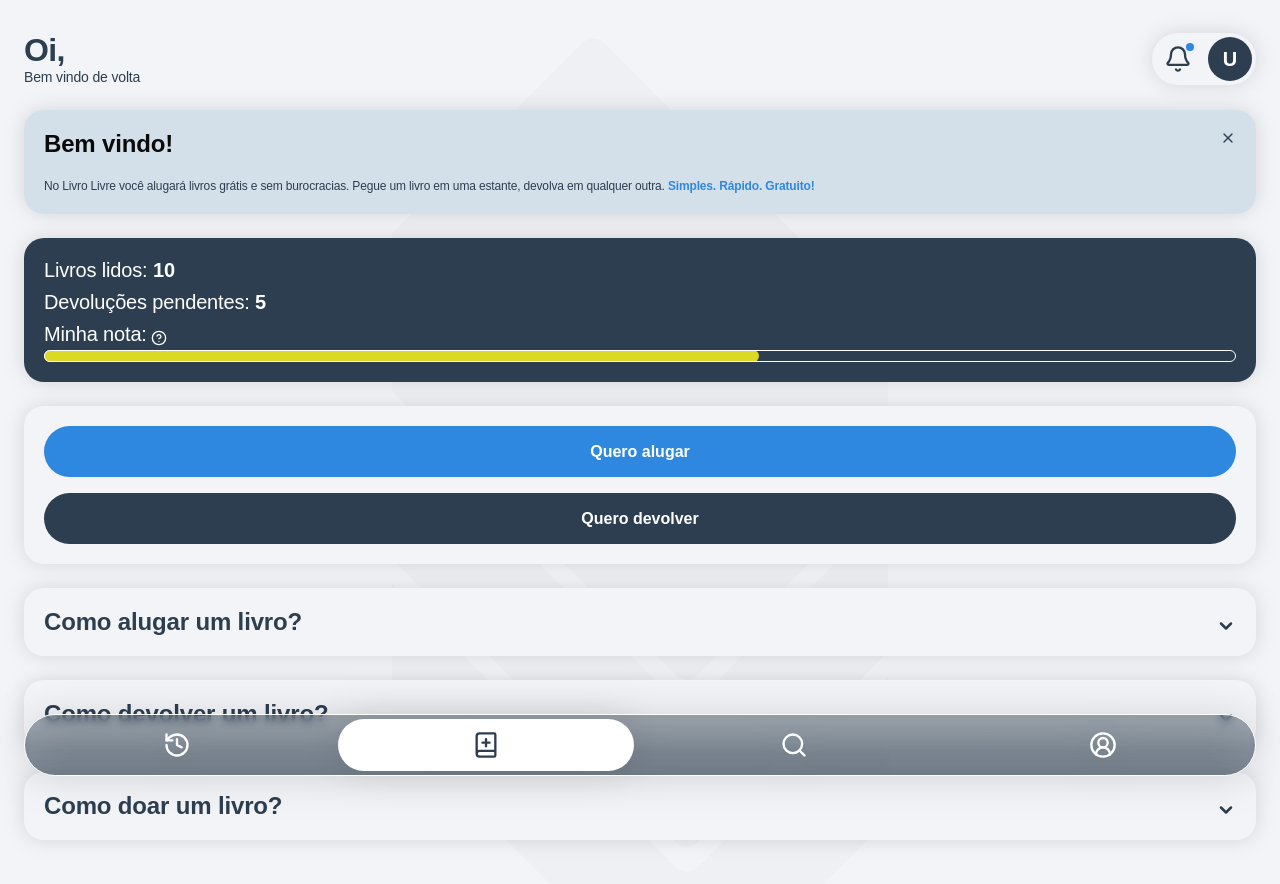
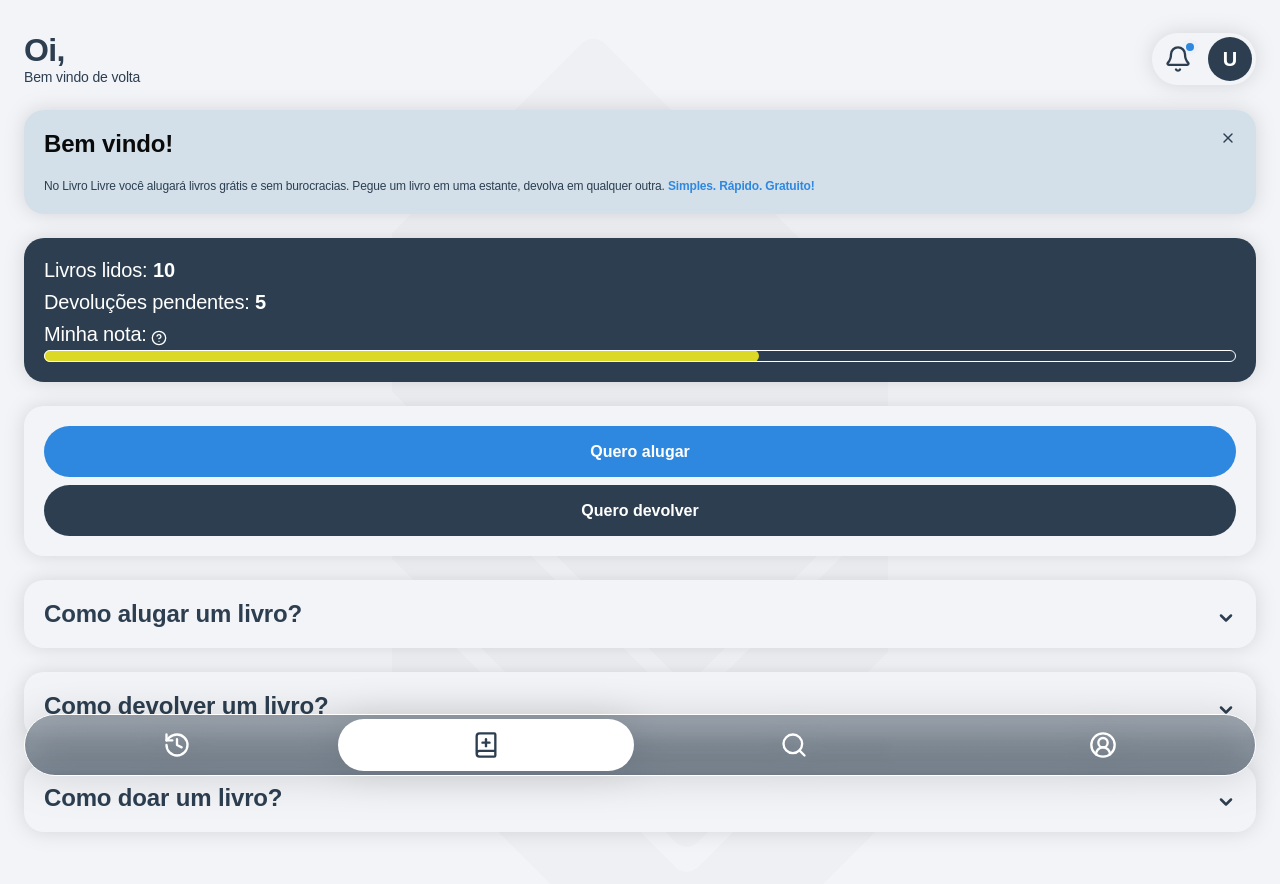
Before and after one commit to HCarrer/livro-livre-admin, a Next.js app: page / in a window 1280 px wide. Shown: the top 884 px of the page. Built offline with nearby package versions, Linux system fonts and the light colour scheme; no server answers; a web font is replaced by a local one.

Commit message:
fix: buttons gap

```diff
--- a/src/pages/index.tsx
+++ b/src/pages/index.tsx
@@ -86,7 +86,7 @@
         </div>
         {!userData?.hasClosedWelcomeBanner ? <WelcomeBanner /> : null}
         <UserScore booksRead={10} booksToReturn={5} />
-        <div className="w-full flex flex-col gap-y-4 p-5 bg-soft-white rounded-[20px] drop-shadow-[0px_0px_10px_#00000020]">
+        <div className="w-full flex flex-col gap-y-2 p-5 bg-soft-white rounded-[20px] drop-shadow-[0px_0px_10px_#00000020]">
           {/* TODO: deixar botoes funcionais */}
           <RentComponent />
           <Button
```
